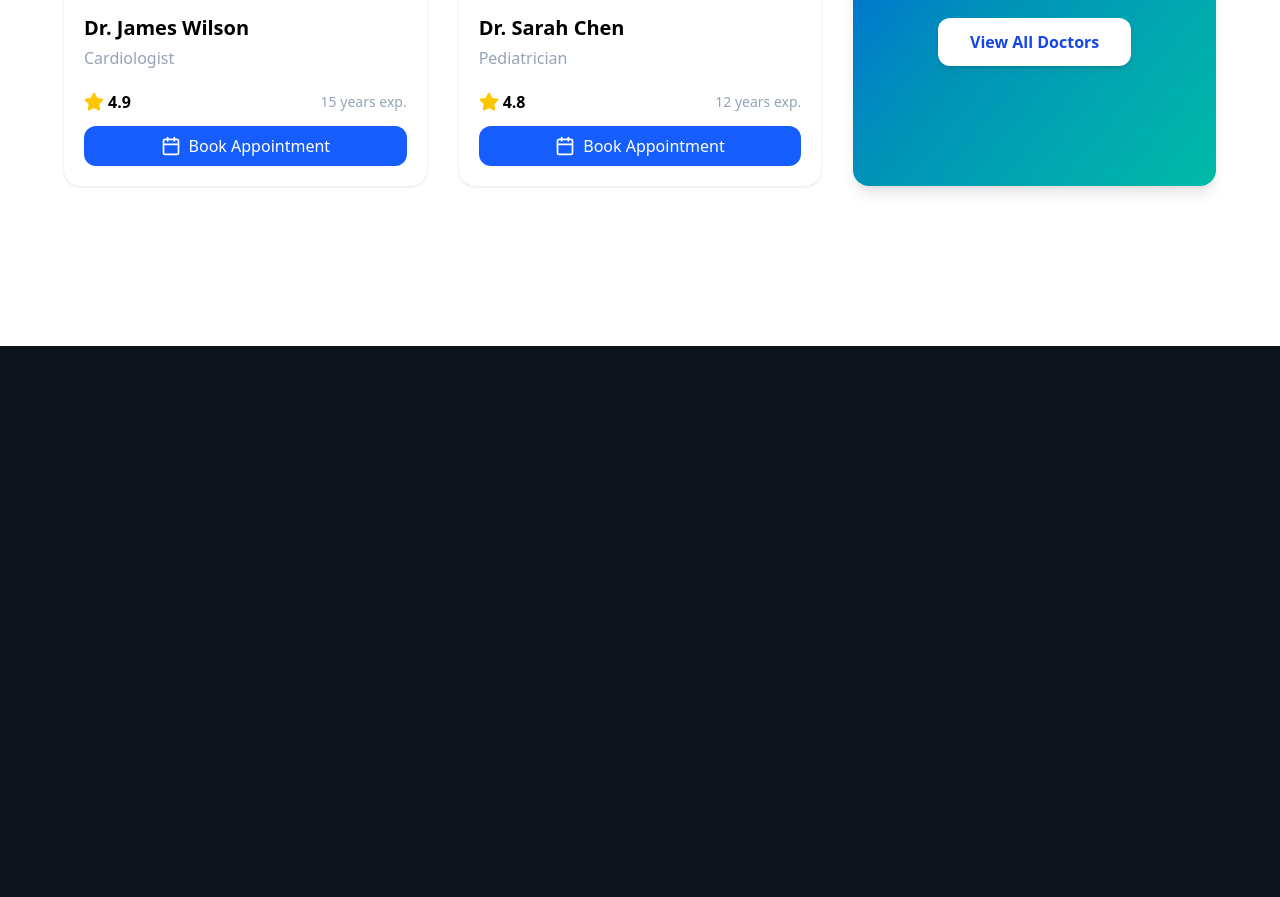
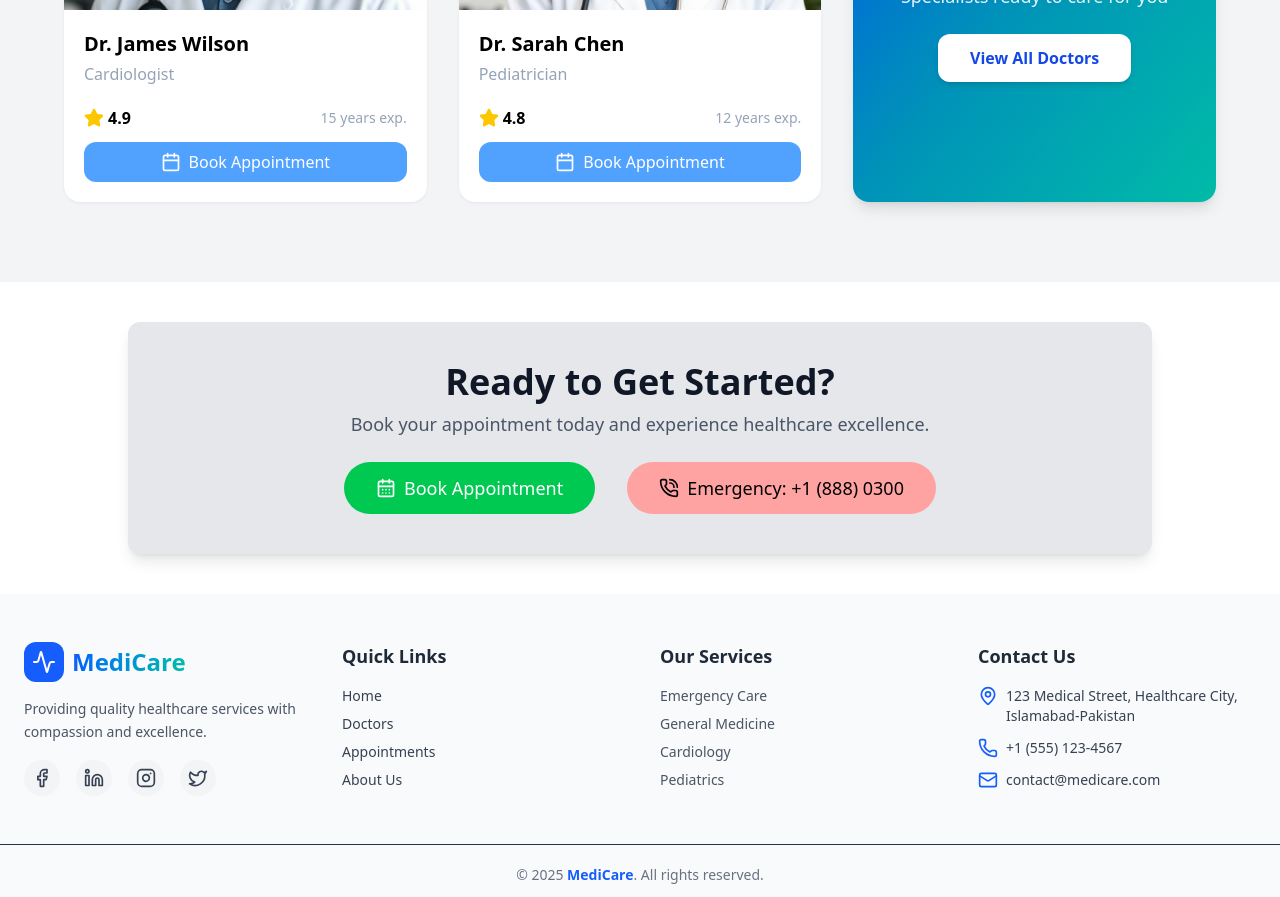
Before and after one commit to Moheed-Dar/Hospital-Management-System, a Next.js app: page / in a window 1280 px wide. Shown: the part 1900-2797 px from the top of the page. Before the commit the page ends 2246 px from the top, so only its background shows below. Built offline with nearby package versions, Linux system fonts and the light colour scheme.

Commit message:
Hero Section Completed

```diff
--- a/src/app/components/Detail3.jsx
+++ b/src/app/components/Detail3.jsx
@@ -27,7 +27,7 @@ export default function Detail3() {
   ];
 
   return (
-    <div className="min-h-screen bg-white py-16 px-4">
+    <div className=" bg-gray-100 md:py-20 py-12 px-4">
       <div className="max-w-7xl mx-auto">
         {/* Header Section */}
         <div className="text-center mb-12">
@@ -40,12 +40,12 @@ export default function Detail3() {
         </div>
 
         {/* Doctors Grid */}
-        <div className="grid md:grid-cols-2 lg:grid-cols-3 gap-8 max-w-6xl mx-auto">
+        <div className="grid md:grid-cols-2 lg:grid-cols-3  gap-8 max-w-6xl mx-auto">
           {/* Doctor Cards */}
           {doctors.map((doctor) => (
             <div
               key={doctor.id}
-              className="overflow-hidden shadow-sm shadow-gray-200 rounded-2xl hover:shadow-lg transition-all duration-300 hover:-translate-y-1"
+              className="overflow-hidden shadow-sm shadow-gray-200 bg-white rounded-2xl hover:shadow-lg transition-all duration-300 hover:-translate-y-1"
             >
               <div className="relative overflow-hidden">
                 <Image
@@ -83,7 +83,7 @@ export default function Detail3() {
                 </div>
 
                 {/* Book Appointment Button */}
-                <button className="mt-3 w-full flex items-center hover:cursor-pointer justify-center gap-2 bg-blue-600 text-white font-medium py-2 rounded-lg hover:bg-green-600 transition-all">
+                <button className="mt-3 w-full flex items-center hover:cursor-pointer justify-center gap-2 bg-blue-400 text-white font-medium py-2 rounded-lg hover:bg-green-500 transition-all">
                   <Calendar className="w-5 h-5" />
                   Book Appointment
                 </button>
--- /dev/null
+++ b/src/app/components/Detail4.jsx
@@ -0,0 +1,44 @@
+"use client";
+import React from "react";
+import { CalendarDays, PhoneCall } from "lucide-react";
+
+const Details4 = () => {
+  return (
+    <div className="flex justify-center px-4 py-10  bg-white">
+      <div className="bg-gray-200 p-6 sm:p-8 md:p-10 rounded-xl shadow-lg text-center w-full max-w-5xl">
+        {/* Heading */}
+        <h1 className="text-2xl sm:text-3xl md:text-4xl font-bold text-gray-900">
+          Ready to Get Started?
+        </h1>
+
+        <p className="mt-2 text-sm sm:text-base md:text-lg text-gray-600 max-w-2xl mx-auto">
+          Book your appointment today and experience healthcare excellence.
+        </p>
+
+        {/* Buttons Section */}
+        <div className="mt-6 flex flex-col sm:flex-row justify-center items-center gap-4 sm:gap-6 md:gap-8">
+          {/* Book Appointment Button */}
+          <button className="w-full sm:w-auto bg-green-500 text-white cursor-pointer px-6 py-2 md:px-8 md:py-3 rounded-full flex items-center justify-center space-x-2 hover:bg-green-600 transition-all duration-300">
+            <CalendarDays className="w-5 h-5" />
+            <span className="text-sm sm:text-base md:text-lg font-medium">
+              Book Appointment
+            </span>
+          </button>
+
+          {/* Emergency Contact */}
+          <a
+            href="TEL:PIMS Islamabad"
+            className="w-full sm:w-auto text-black bg-red-300 px-6 py-2 md:px-8 md:py-3 rounded-full flex items-center justify-center space-x-2 hover:bg-red-500 hover:text-white transition-all duration-300"
+          >
+            <PhoneCall className="w-5 h-5" />
+            <span className="text-sm sm:text-base md:text-lg font-medium">
+              Emergency: +1 (888) 0300
+            </span>
+          </a>
+        </div>
+      </div>
+    </div>
+  );
+};
+
+export default Details4;
--- /dev/null
+++ b/src/app/components/Footer.jsx
@@ -0,0 +1,140 @@
+"use client";
+
+import Link from "next/link";
+import {
+  Activity,
+  Mail,
+  MapPin,
+  Phone,
+  Facebook,
+  Linkedin,
+  Instagram,
+  Twitter,
+} from "lucide-react";
+
+export default function Footer() {
+  return (
+    <footer className="bg-gray-50  border-gray-200 text-gray-700 ">
+      <div className="max-w-7xl mx-auto px-6 py-12 grid grid-cols-1 sm:grid-cols-2 lg:grid-cols-4 gap-10">
+
+        {/* 🌟 Logo & About */}
+        <div>
+          <Link href="/" className="flex items-center space-x-2 mb-4 group">
+            <div className="p-2 bg-blue-600 rounded-lg group-hover:shadow-lg transition-all">
+              <Activity className="h-6 w-6 text-white" />
+            </div>
+            <span className="text-2xl font-bold bg-gradient-to-r from-blue-600 to-teal-500 bg-clip-text text-transparent">
+              MediCare
+            </span>
+          </Link>
+
+          <p className="text-sm leading-relaxed text-gray-600 mb-4">
+            Providing quality healthcare services with compassion and excellence.
+          </p>
+
+          {/* Social Media Icons */}
+          <div className="flex space-x-4">
+            <Link
+              href="https://facebook.com"
+              target="_blank"
+              className="p-2 bg-gray-100 rounded-full hover:bg-blue-600 hover:text-white transition-colors"
+            >
+              <Facebook className="h-5 w-5" />
+            </Link>
+            <Link
+              href="https://linkedin.com"
+              target="_blank"
+              className="p-2 bg-gray-100 rounded-full hover:bg-blue-700 hover:text-white transition-colors"
+            >
+              <Linkedin className="h-5 w-5" />
+            </Link>
+            <Link
+              href="https://instagram.com"
+              target="_blank"
+              className="p-2 bg-gray-100 rounded-full hover:bg-pink-600 hover:text-white transition-colors"
+            >
+              <Instagram className="h-5 w-5" />
+            </Link>
+            <Link
+              href="https://twitter.com"
+              target="_blank"
+              className="p-2 bg-gray-100 rounded-full hover:bg-sky-500 hover:text-white transition-colors"
+            >
+              <Twitter className="h-5 w-5" />
+            </Link>
+          </div>
+        </div>
+
+        {/* ⚡ Quick Links */}
+        <div>
+          <h3 className="text-lg font-semibold mb-4 text-gray-800">Quick Links</h3>
+          <ul className="space-y-2 text-sm">
+            <li>
+              <Link href="/" className="hover:text-blue-600 transition-colors">
+                Home
+              </Link>
+            </li>
+            <li>
+              <Link href="/doctors" className="hover:text-blue-600 transition-colors">
+                Doctors
+              </Link>
+            </li>
+            <li>
+              <Link href="/appointments" className="hover:text-blue-600 transition-colors">
+                Appointments
+              </Link>
+            </li>
+            <li>
+              <Link href="/about" className="hover:text-blue-600 transition-colors">
+                About Us
+              </Link>
+            </li>
+          </ul>
+        </div>
+
+        {/* 💉 Services */}
+        <div>
+          <h3 className="text-lg font-semibold mb-4 text-gray-800">Our Services</h3>
+          <ul className="space-y-2 text-sm text-gray-600">
+            <li className="hover:text-blue-600 transition-colors cursor-pointer">
+              Emergency Care
+            </li>
+            <li className="hover:text-blue-600 transition-colors cursor-pointer">
+              General Medicine
+            </li>
+            <li className="hover:text-blue-600 transition-colors cursor-pointer">
+              Cardiology
+            </li>
+            <li className="hover:text-blue-600 transition-colors cursor-pointer">
+              Pediatrics
+            </li>
+          </ul>
+        </div>
+
+        {/* 📍 Contact Info */}
+        <div>
+          <h3 className="text-lg font-semibold mb-4 text-gray-800">Contact Us</h3>
+          <ul className="space-y-3 text-sm">
+            <li className="flex items-start gap-2">
+              <MapPin className="h-5 w-5 text-blue-600 flex-shrink-0" />
+              <span>123 Medical Street, Healthcare City, Islamabad-Pakistan</span>
+            </li>
+            <li className="flex items-center gap-2">
+              <Phone className="h-5 w-5 text-blue-600" />
+              <span>+1 (555) 123-4567</span>
+            </li>
+            <li className="flex items-center gap-2">
+              <Mail className="h-5 w-5 text-blue-600" />
+              <span>contact@medicare.com</span>
+            </li>
+          </ul>
+        </div>
+      </div>
+
+      {/* 🔹 Copyright */}
+      <div className="border-t border-gray-200 text-center py-5 text-sm text-gray-500">
+        © {new Date().getFullYear()} <span className="text-blue-600 font-semibold">MediCare</span>. All rights reserved.
+      </div>
+    </footer>
+  );
+}
--- a/src/app/components/LandingPage.jsx
+++ b/src/app/components/LandingPage.jsx
@@ -3,6 +3,8 @@ import HeroSection from './HeroSection'
 import Detail1 from './Detail1'
 import Detail2 from './Detail2'
 import Detail3 from './Detail3'
+import Details4 from './Detail4'
+import Footer from './Footer'
 
 const LandingPage = () => {
   return (
@@ -11,6 +13,8 @@ const LandingPage = () => {
         <Detail1/>
         <Detail2/>
         <Detail3/>
+        <Details4/>
+        <Footer/>
     </div>
   )
 }
```
